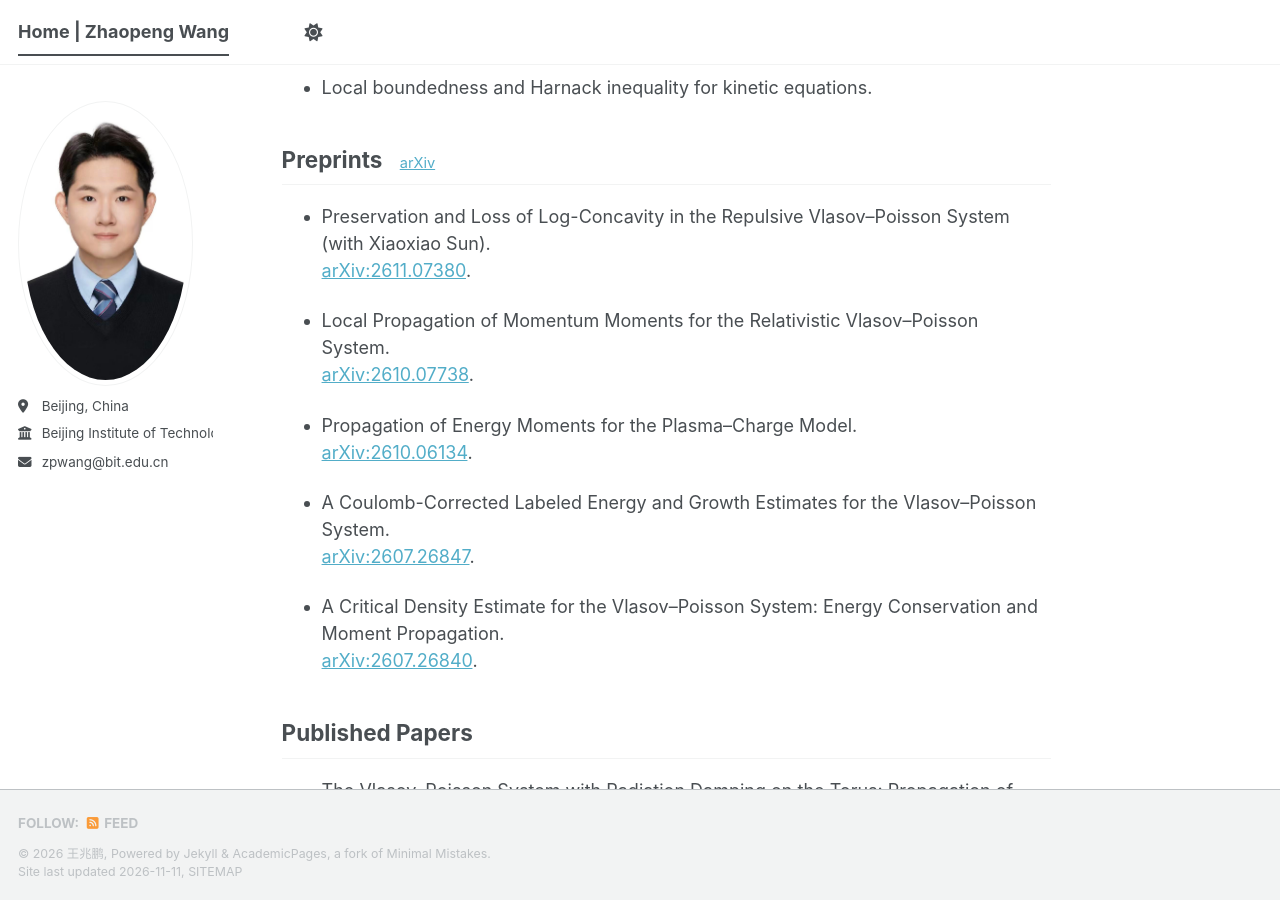
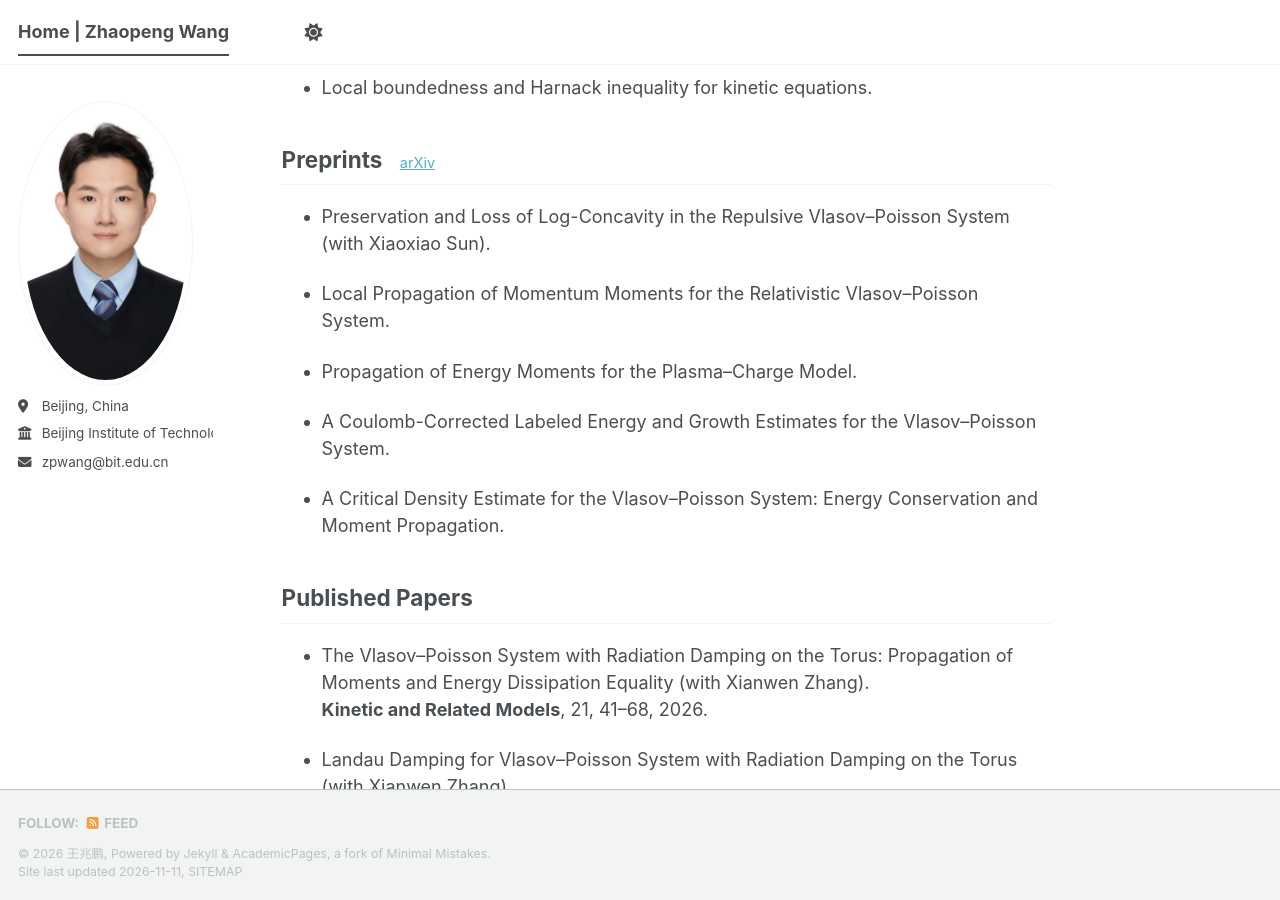
Before and after one commit to zpwangmath/zpwangmath.github.io, a Jekyll site: the page built from index.md, in a window 1280 px wide and 900 px high, scrolled down 537 px. Built offline with Jekyll 4.4.1, drawn with Linux system fonts in a browser that asks for light colours; a style sheet for code colours, icons or effects is not loaded.

Commit message:
Update preprints section in index.md

```diff
--- a/index.md
+++ b/index.md
@@ -23,23 +23,23 @@ My work mainly concerns:
 
 
 - Preservation and Loss of Log-Concavity in the Repulsive Vlasov--Poisson System  (with Xiaoxiao Sun).<br>
-<a href="https://arxiv.org/abs/2611.07380">arXiv:2611.07380</a>.
+
 
 
 - Local Propagation of Momentum Moments for the Relativistic Vlasov--Poisson System.<br>
-<a href="https://arxiv.org/abs/2610.07738">arXiv:2610.07738</a>.
+
 
 
 - Propagation of Energy Moments for the Plasma--Charge Model.<br>
-<a href="https://arxiv.org/abs/2610.06134">arXiv:2610.06134</a>.
+
 
 
 - A Coulomb-Corrected Labeled Energy and Growth Estimates for the Vlasov–Poisson System.<br>
-<a href="https://arxiv.org/abs/2607.26847">arXiv:2607.26847</a>.
+
 
 
 - A Critical Density Estimate for the Vlasov–Poisson System: Energy Conservation and Moment Propagation.<br>
-<a href="https://arxiv.org/abs/2607.26840">arXiv:2607.26840</a>.
+
 
 
 
```
